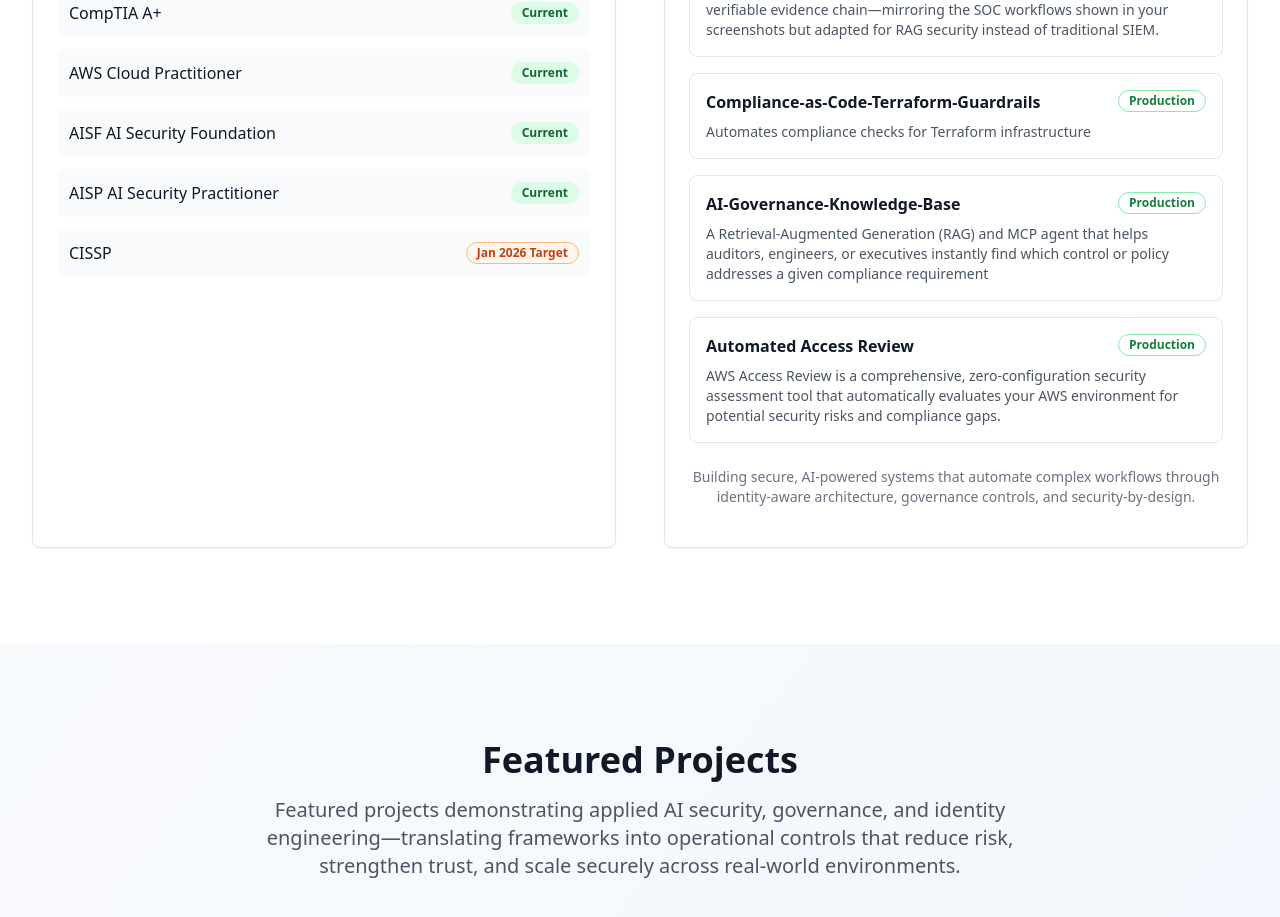
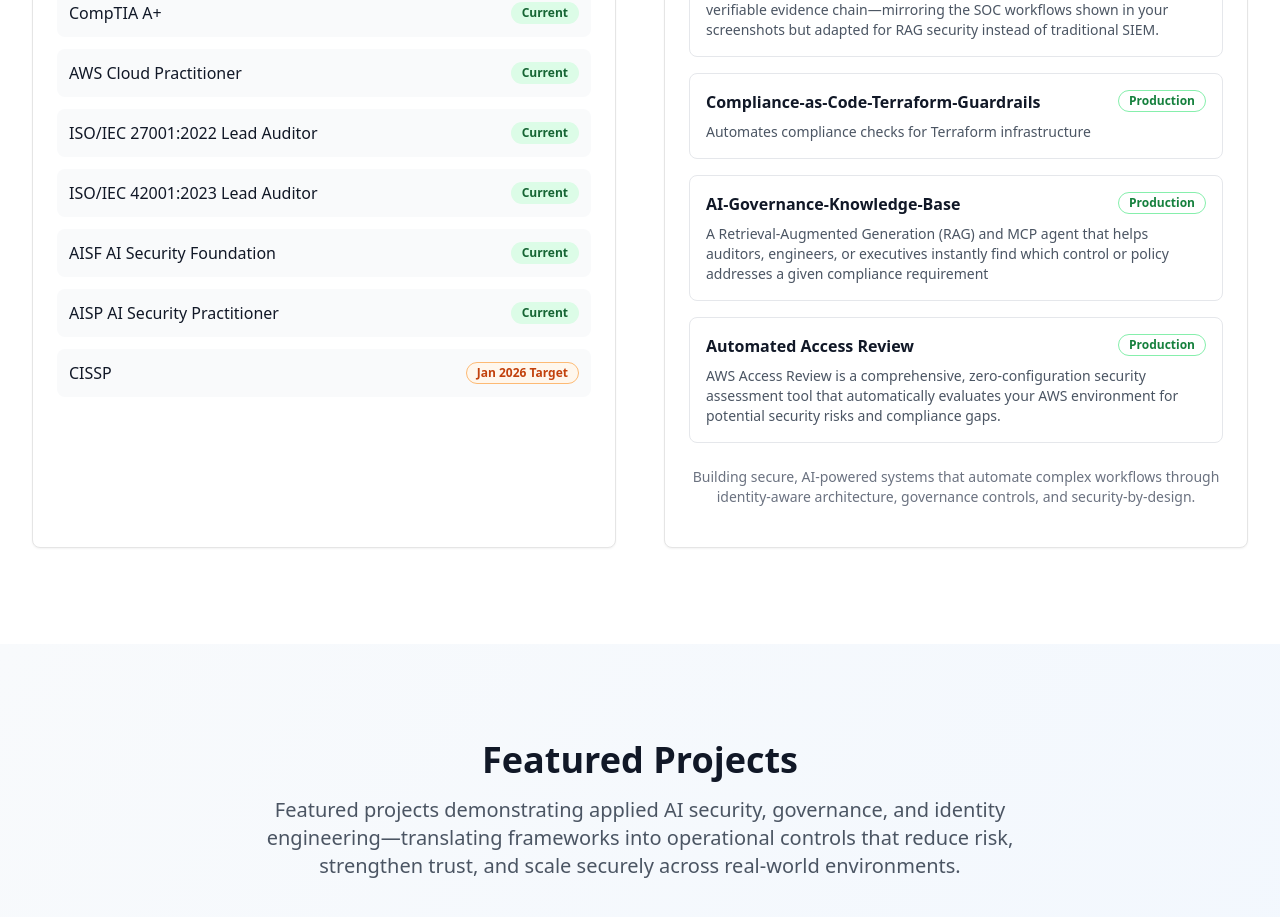
Before and after one commit to Jusharra/professional-portfolio, a React (Vite) app: page / in a window 1280 px wide. Shown: the part 2000-2917 px from the top of the page. Built offline with nearby package versions, Linux system fonts and the light colour scheme.

Commit message:
Merge remote main with local changes, keeping local version

```diff
--- a/src/components/sections/Highlights.tsx
+++ b/src/components/sections/Highlights.tsx
@@ -17,6 +17,8 @@ const certifications = [
   { name: 'CompTIA Network+', current: true },
   { name: 'CompTIA A+', current: true },
   { name: 'AWS Cloud Practitioner', current: true },
+  { name: 'ISO/IEC 27001:2022 Lead Auditor', current: true },
+  { name: 'ISO/IEC 42001:2023 Lead Auditor', current: true },
   { name: 'AISF AI Security Foundation', current: true },
   { name: 'AISP AI Security Practitioner', current: true },
   { name: 'CISSP', current: false, target: true }
```
